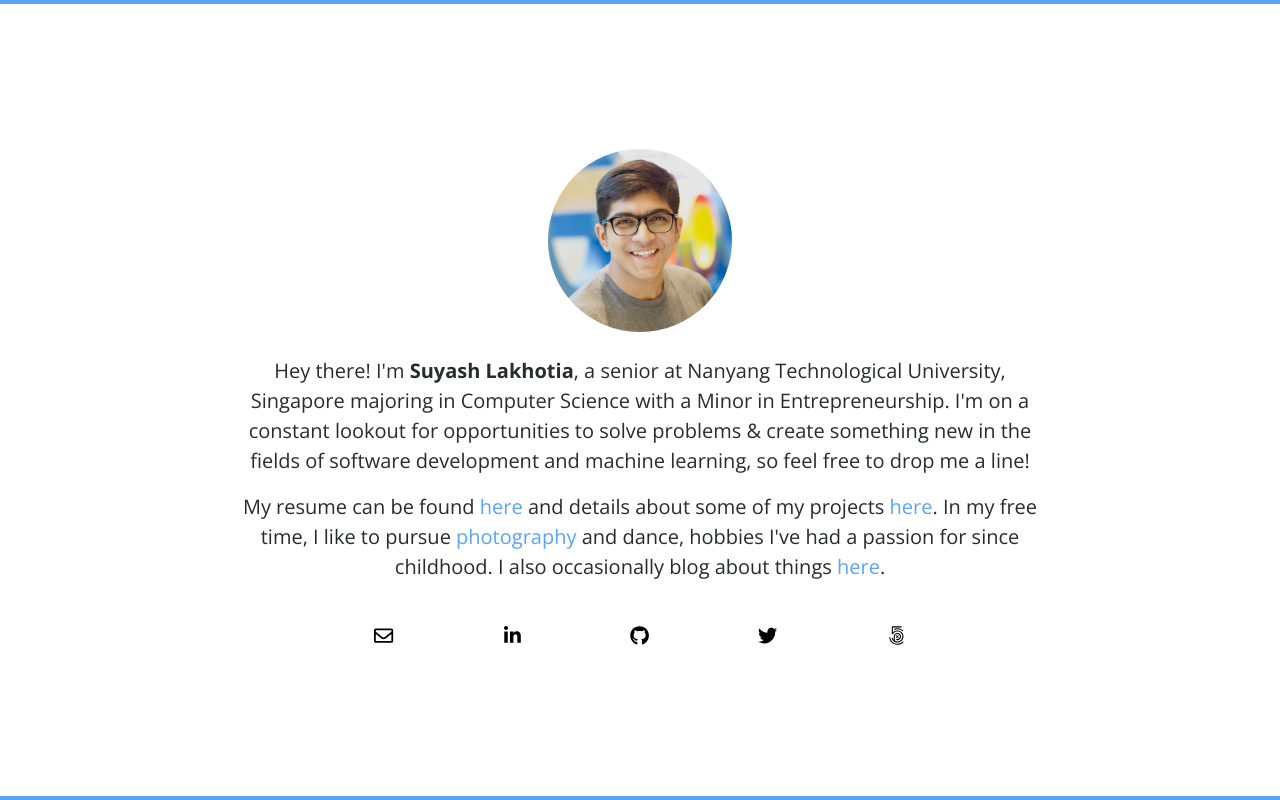
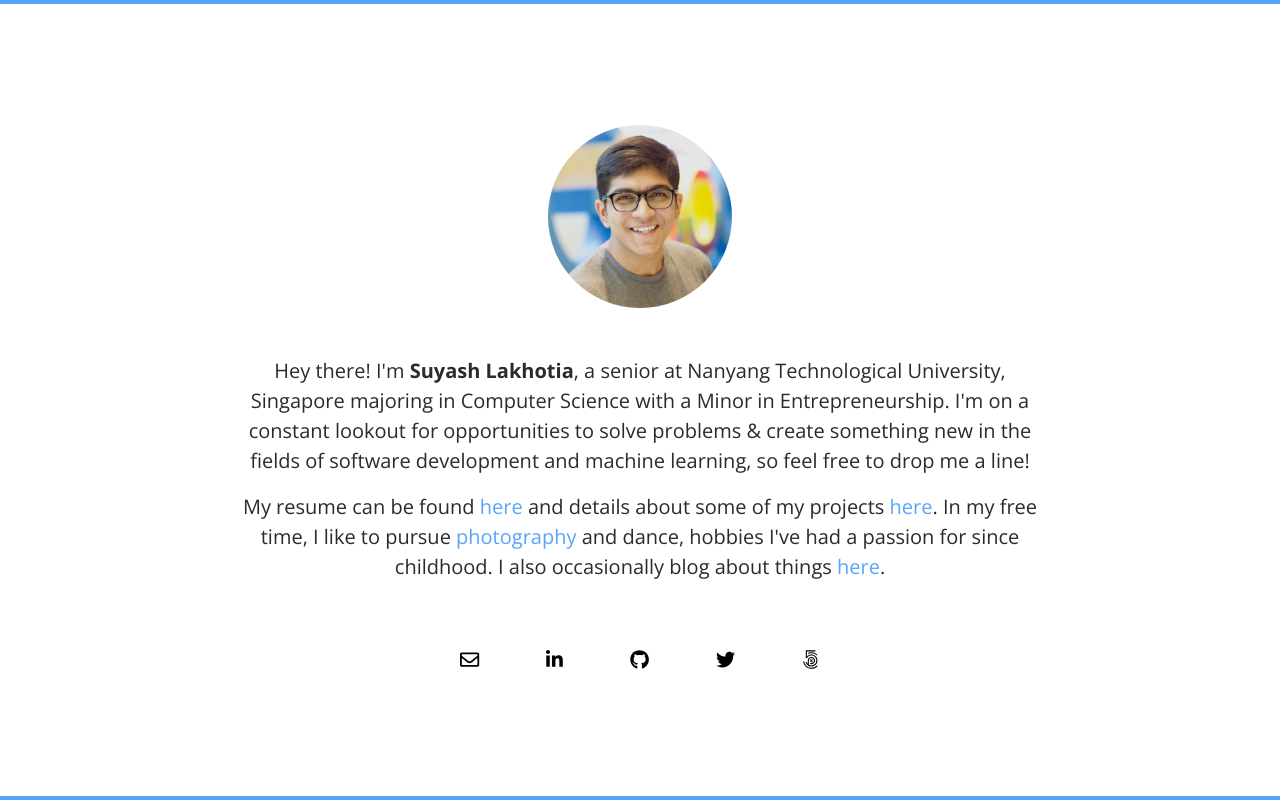
Before and after one commit to SuyashLakhotia/SuyashLakhotia.GitHub.io, a website: page index.html in a window 1280 px wide. Drawn offline with nearby package versions, Linux system fonts and the light colour scheme.

Commit message:
Changed Spacing

```diff
--- a/index.html
+++ b/index.html
@@ -46,19 +46,19 @@
 <body>
     <div class="main-container">
         <div class="container-fluid">
-            <div class="row justify-content-center align-items-center mt-4 mt-md-0">
+            <div class="row justify-content-center align-items-center mt-4">
                 <div class="col-7 col-md-2">
                     <img src="img/avatar.jpg" class="img-fluid rounded-circle">
                 </div>
             </div>
-            <div class="row justify-content-center align-items-center mt-4">
+            <div class="row justify-content-center align-items-center mt-5">
                 <div class="col-11 col-md-8 text-center">
                     <p class="text-center description">Hey there! I'm <strong>Suyash Lakhotia</strong>, a senior at Nanyang Technological University, Singapore majoring in Computer Science with a Minor in Entrepreneurship. I'm on a constant lookout for opportunities to solve problems &amp; create something new in the fields of software development and machine learning, so feel free to drop me a line!</p>
                     <p class="text-center description">My resume can be found <a href="Suyash Lakhotia - Resume [Public].pdf" target="_blank">here</a> and details about some of my projects <a href="http://suyashlakhotia.com/blog/projects/" target="_blank">here</a>. In my free time, I like to pursue <a href="https://www.500px.com/SuyashL" target="_blank">photography</a> and dance, hobbies I've had a passion for since childhood. I also occasionally blog about things <a href="http://suyashlakhotia.com/blog/" target="_blank">here</a>.</p>
                 </div>
             </div>
-            <div class="row justify-content-center align-items-center mt-4 mb-4 mb-md-0">
-                <div class="col-12 col-md-6">
+            <div class="row justify-content-center align-items-center mt-5 mb-4">
+                <div class="col-12 col-md-4">
                     <div class="row justify-content-center align-items-center">
                         <div class="col text-center contact-btn">
                             <a href="mailto:hello@suyashlakhotia.com"><i class="far fa-envelope"></i></a>
```
